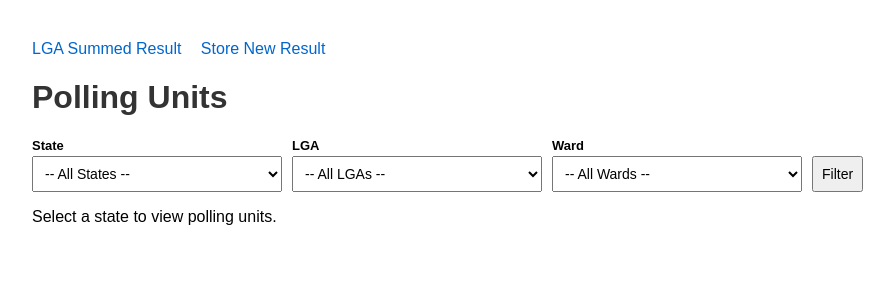
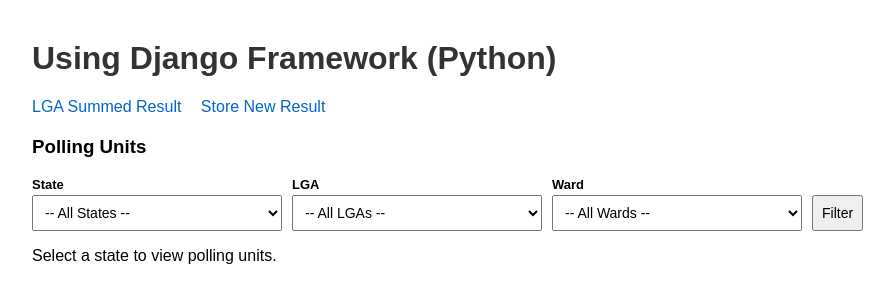
Before and after one commit to aliba0894/bincom_assessment_test, a Django app: page / in a window 1280 px wide. Shown: the top 303 px of the page, without its empty margins (8-902 px from the left). Run offline with Django 5.2, Linux system fonts and the light colour scheme; data comes from the database, SQL or seed files in the repository.

Commit message:
Update home template headings
Add a top-level header 'Using Django Framework (Python)' to the home template and change the 'Polling Units' heading from h1 to h3 to improve page structure and visual hierarchy. The compiled settings bytecode in __pycache__ was also updated (regenerated .pyc).

```diff
--- a/bincom_app/templates/bincom_app/home.html
+++ b/bincom_app/templates/bincom_app/home.html
@@ -58,11 +58,12 @@
     </script>
 </head>
 <body>
+    <h1>Using Django Framework (Python)</h1>
     <nav>
         <a href="{% url 'lga_summed_result' %}">LGA Summed Result</a>
         <a href="{% url 'store_polling_unit_result' %}">Store New Result</a>
     </nav>
-    <h1>Polling Units</h1>
+    <h3>Polling Units</h3>
 
     <form id="filter-form" method="GET">
         <div class="filters">
```
